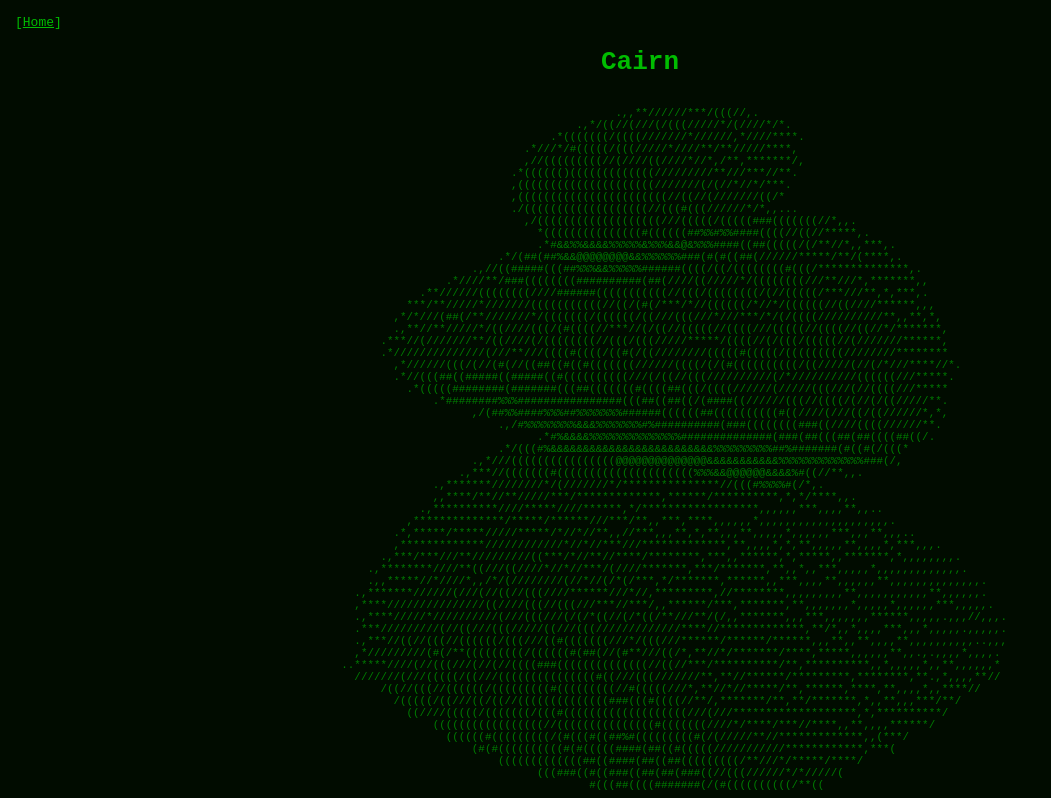
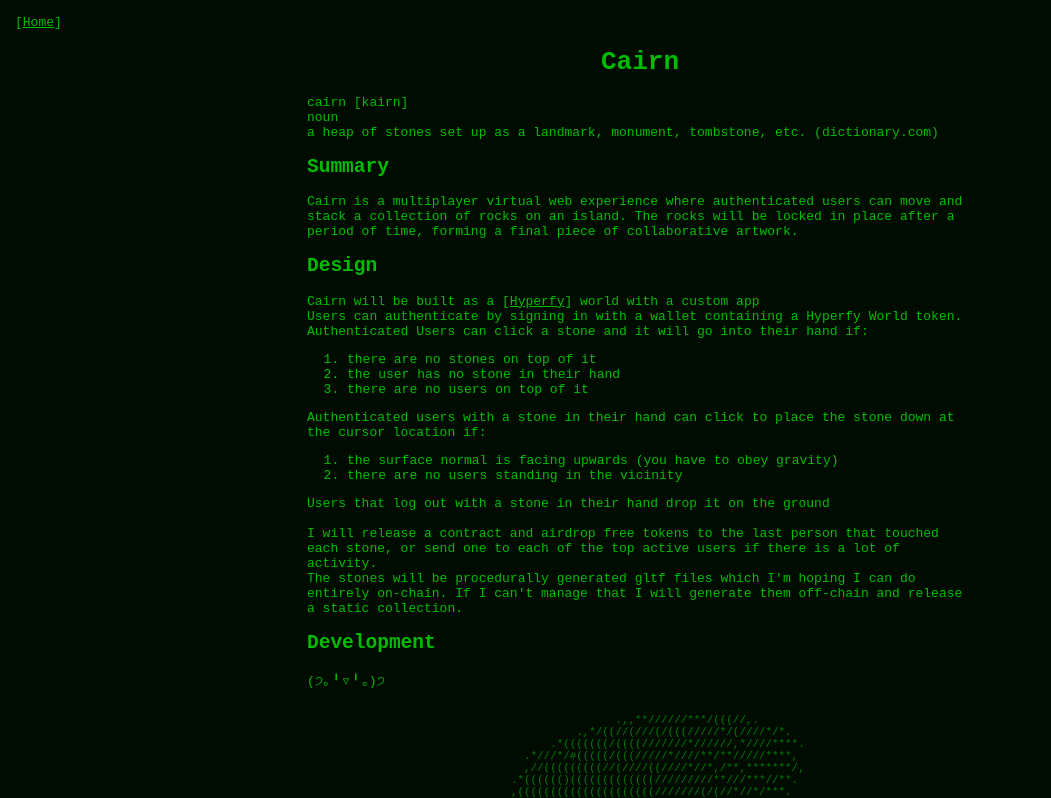
Before and after one commit to Knar33/psiber, a plain HTML site: page cairn/index.html in a window 1280 px wide. Shown: the top 798 px of the page, without its empty margins (0-1051 px from the left). Drawn offline with Linux system fonts and the light colour scheme.

Commit message:
Added cairn summary and design

```diff
--- a/cairn/index.html
+++ b/cairn/index.html
@@ -8,6 +8,46 @@
 
 <div>
   <h1>Cairn</h1>
+
+  <p>
+    cairn [kairn]<br>
+    noun<br>
+    a heap of stones set up as a landmark, monument, tombstone, etc. (dictionary.com)
+  </p>
+
+  <h2>Summary</h2>
+
+  <p>
+    Cairn is a multiplayer virtual web experience where authenticated users can move and stack a collection of rocks on an island.
+    The rocks will be locked in place after a period of time, forming a final piece of collaborative artwork.
+  </p>
+
+  <h2>Design</h2>
+  <p>
+    Cairn will be built as a [<a href="https://hyperfy.io/" target="new">Hyperfy</a>] world with a custom app <br>
+    Users can authenticate by signing in with a wallet containing a Hyperfy World token. <br>
+    Authenticated Users can click a stone and it will go into their hand if: <br>
+    <ol>
+      <li>there are no stones on top of it</li>
+      <li>the user has no stone in their hand</li>
+      <li>there are no users on top of it</li>
+    </ol>
+    Authenticated users with a stone in their hand can click to place the stone down at the cursor location if: <br>
+    <ol>
+      <li>the surface normal is facing upwards (you have to obey gravity)</li>
+      <li>there are no users standing in the vicinity</li>
+    </ol>
+    Users that log out with a stone in their hand drop it on the ground  <br><br>
+
+    I will release a contract and airdrop free tokens to the last person that touched each stone, or send one to each of the top active users if there is a lot of activity.<br>
+    The stones will be procedurally generated gltf files which I'm hoping I can do entirely on-chain. If I can't manage that I will generate them off-chain and release a static collection.
+  </p>
+
+  <h2>Development</h2>
+  <p>
+    (੭｡╹▿╹｡)੭
+  </p>
+
 </div>
 
 <pre>
@@ -74,6 +114,7 @@
 <div class="center">
 Hyperlinks<br>
 --------------------------------<br>
+[<a href="https://m3org.com/" target="new">M3</a>]
 [<a href="https://omigroup.org/" target="new">OMI</a>] <br>
 
 [<a href="https://hyperfy.io/" target="new">Hyperfy</a>]
```
